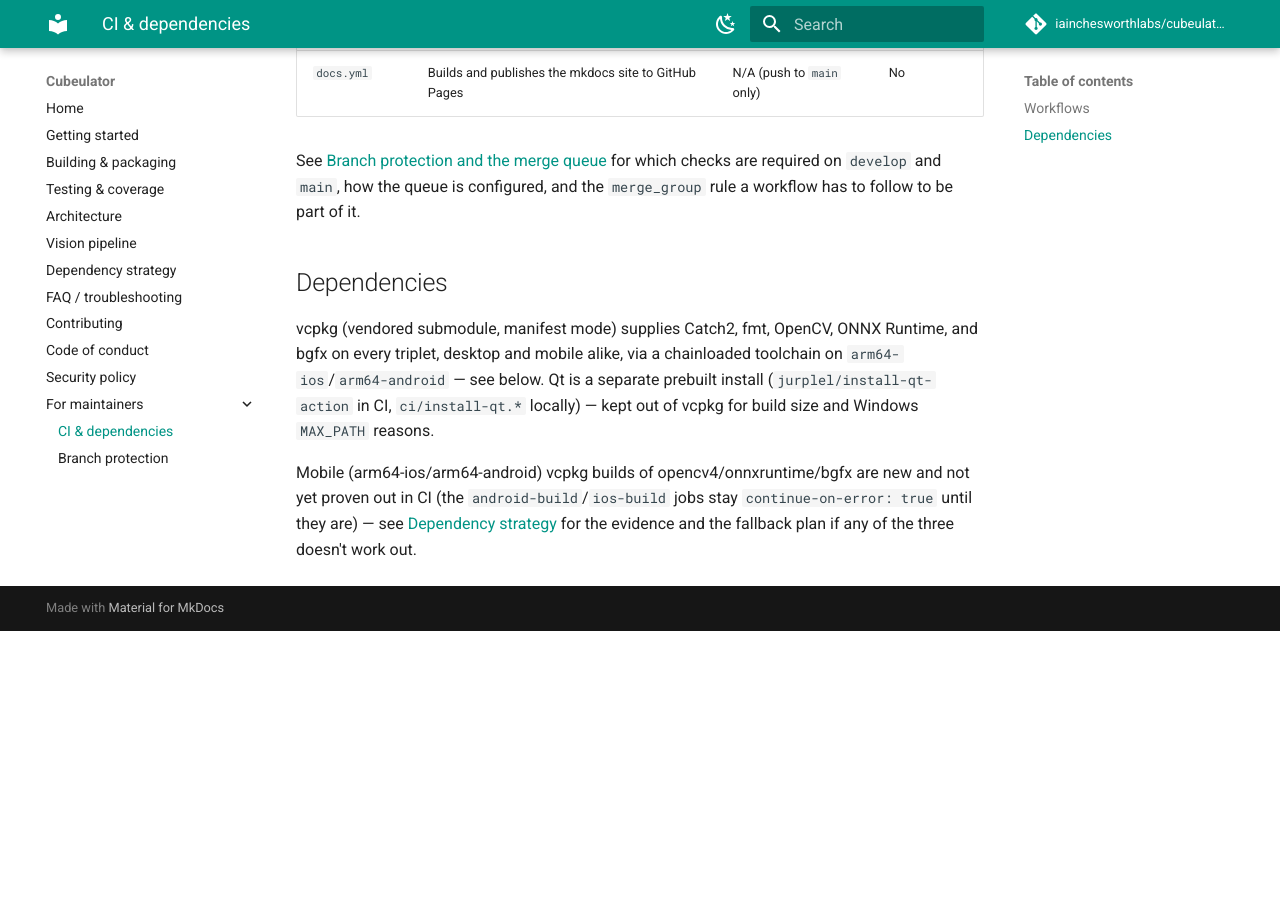
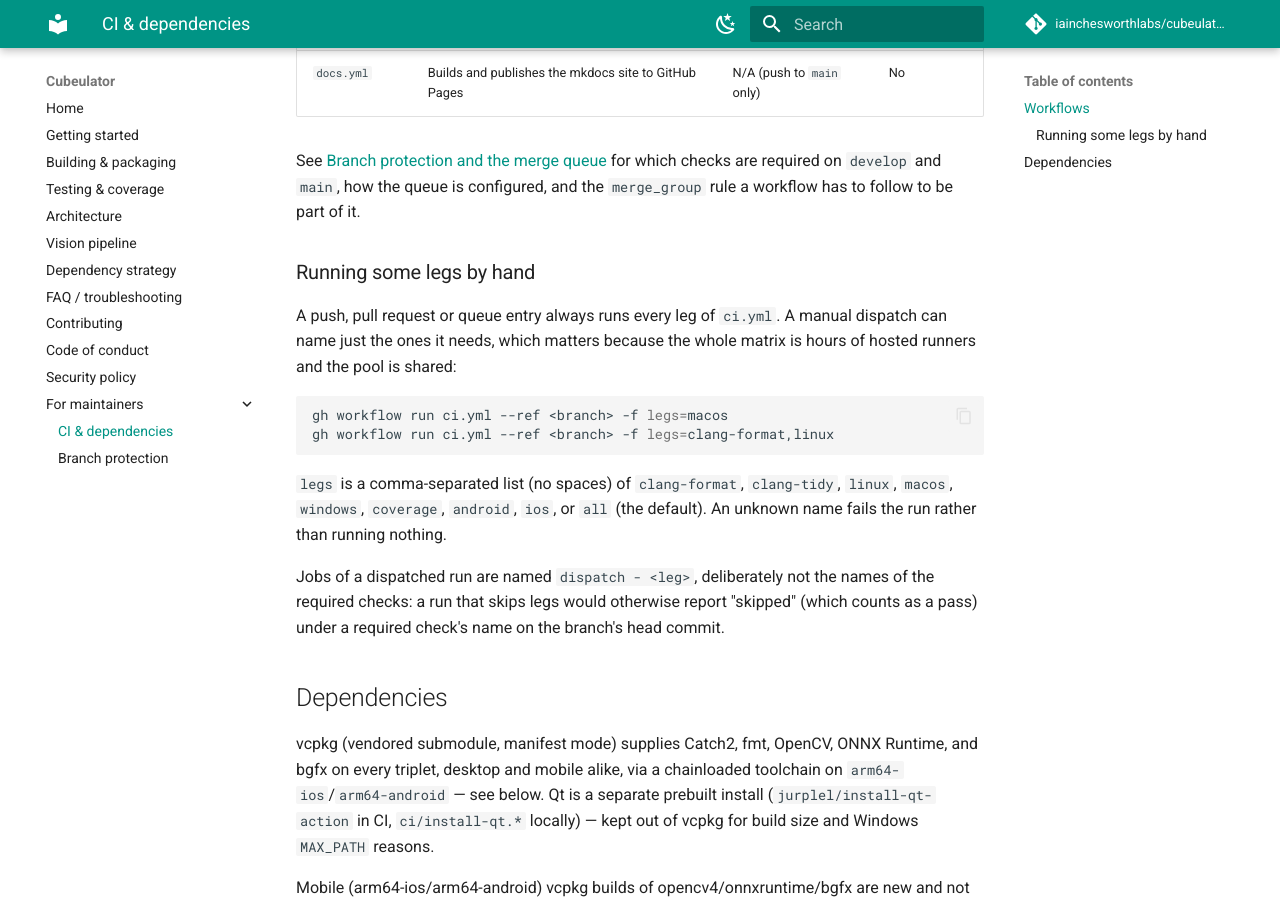
Before and after one commit to iainchesworth/cubeulator, an MkDocs documentation site: the page built from docs/ci.md, in a window 1280 px wide and 900 px high, scrolled down 729 px. Built offline with MkDocs 1.6.1 and Material for MkDocs 9.7.7, drawn with Linux system fonts in a browser that asks for light colours; comment, search, counter and statistics services are not loaded; before the commit the page ends 1360 px from its top, so only the background shows below that.

Commit message:
Let a manual CI run name the legs it wants
ci.yml always runs the whole matrix, and the pool of hosted runners is
shared (20 jobs, 5 macOS) with other repositories. Iterating on one
platform's failure meant paying for all of them.

Add a workflow_dispatch input `legs` (comma-separated: clang-format,
clang-tidy, linux, macos, windows, coverage, android, ios; default
`all`). Non-matrix jobs gate on it with a job-level `if`. A job-level
`if` cannot see `matrix`, so the three desktop legs now come from a small
`plan` job that emits the matrix as JSON; push, pull_request and
merge_group runs get all three exactly as before. An unknown leg name
fails the plan rather than silently selecting nothing.

Jobs of a dispatched run are named "dispatch - <leg>". A run that skips
legs reports "skipped" for them, which counts as a pass, and check runs
attach to the branch's head commit by name: under the real names that
would let a partial dispatch satisfy a required check. On push, pull
request and queue events the names are unchanged, so required-check
contexts are the same as before.

````diff
--- a/docs/ci.md
+++ b/docs/ci.md
@@ -17,6 +17,26 @@ See [Branch protection and the merge queue](branch-protection.md) for which
 checks are required on `develop` and `main`, how the queue is configured, and
 the `merge_group` rule a workflow has to follow to be part of it.
 
+### Running some legs by hand
+
+A push, pull request or queue entry always runs every leg of `ci.yml`. A
+manual dispatch can name just the ones it needs, which matters because the
+whole matrix is hours of hosted runners and the pool is shared:
+
+```sh
+gh workflow run ci.yml --ref <branch> -f legs=macos
+gh workflow run ci.yml --ref <branch> -f legs=clang-format,linux
+```
+
+`legs` is a comma-separated list (no spaces) of `clang-format`, `clang-tidy`,
+`linux`, `macos`, `windows`, `coverage`, `android`, `ios`, or `all` (the
+default). An unknown name fails the run rather than running nothing.
+
+Jobs of a dispatched run are named `dispatch - <leg>`, deliberately not the
+names of the required checks: a run that skips legs would otherwise report
+"skipped" (which counts as a pass) under a required check's name on the
+branch's head commit.
+
 ## Dependencies
 
 vcpkg (vendored submodule, manifest mode) supplies Catch2, fmt, OpenCV, ONNX
````
Also changed, not shown: 1 other file.
